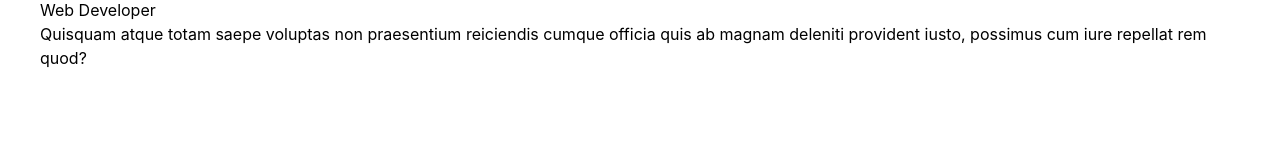
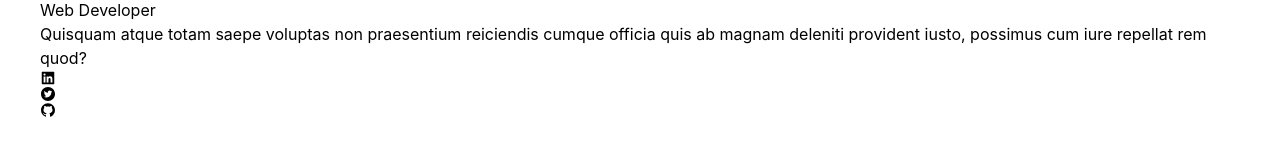
Before and after one commit to brianbud/portfolio, a Next.js app: page / in a window 1280 px wide. Shown: the part 182-338 px from the top of the page. Built offline with nearby package versions, Linux system fonts and the light colour scheme.

Commit message:
add social icons

```diff
--- a/pages/index.js
+++ b/pages/index.js
@@ -1,5 +1,6 @@
 import Head from 'next/head';
 import {BsFillMoonStarsFill} from 'react-icons/bs'
+import {AiFillTwitterCircle, AiFillLinkedin, AiFillGithub} from 'react-icons/ai'
 
 export default function Home() {
   return (
@@ -24,6 +25,11 @@ export default function Home() {
             <h3>Web Developer</h3>
             <p>Quisquam atque totam saepe voluptas non praesentium reiciendis cumque officia quis ab magnam deleniti provident iusto, possimus cum iure repellat rem quod?</p>
           </div>
+          <div>
+            <AiFillLinkedin/>
+            <AiFillTwitterCircle/>
+            <AiFillGithub/>
+          </div>
         </section>
       </main>
     </div>
```
